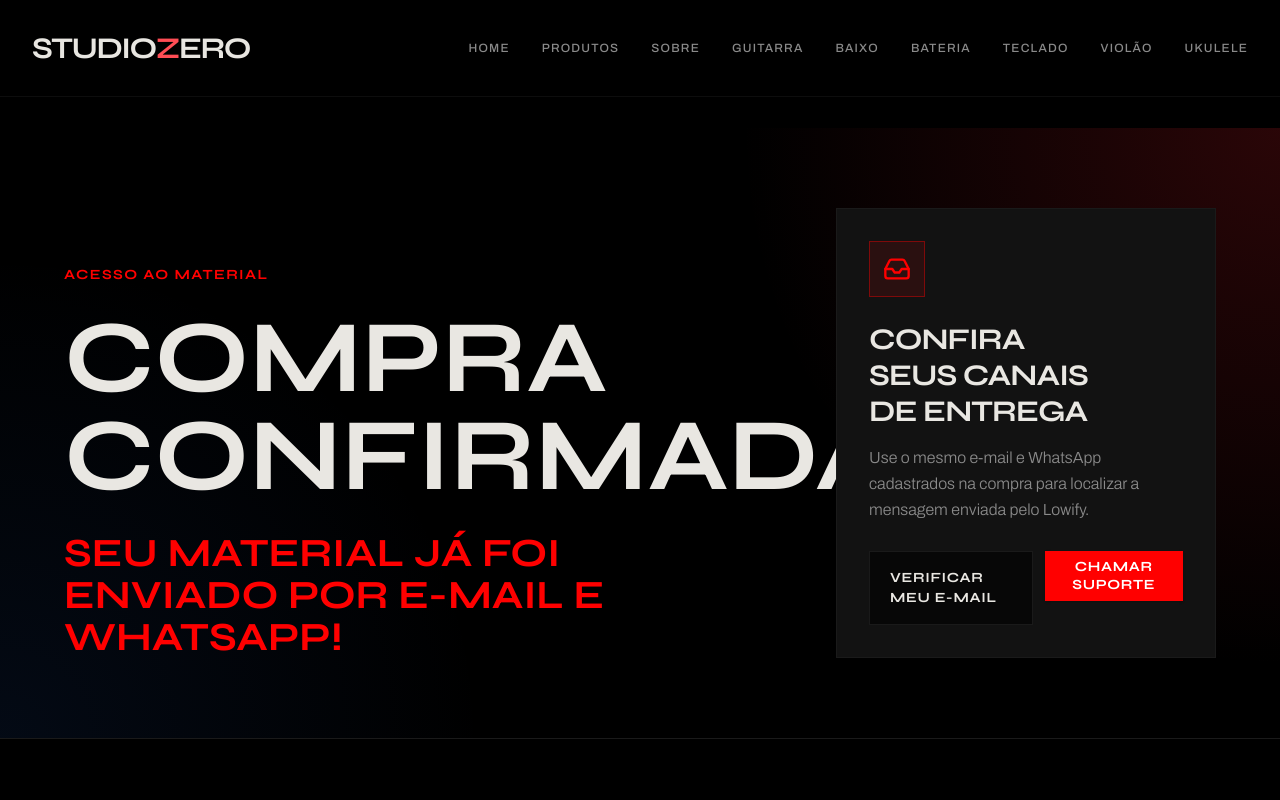
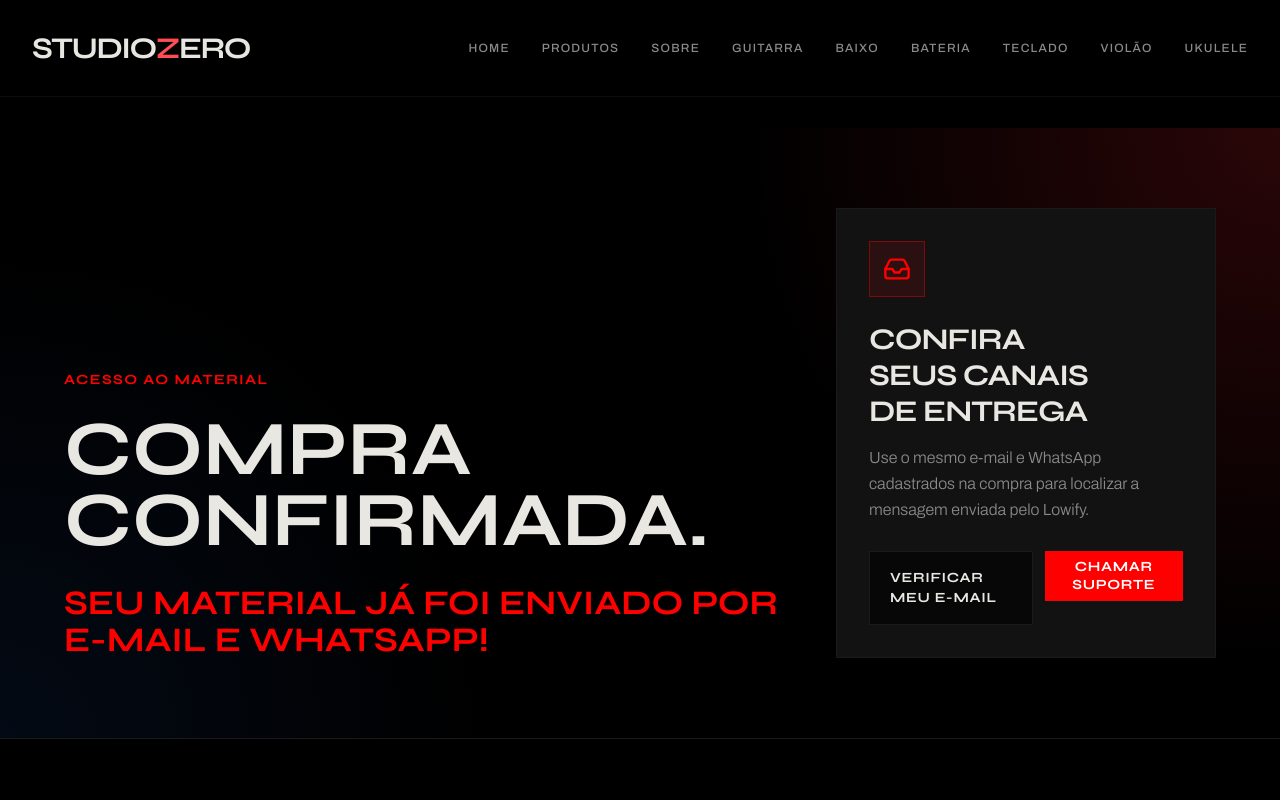
Before and after one commit to Tiffanylimaa/studiozero, a React (Vite) app in the folder apps/web/: page /acesso-material in a window 1280 px wide. Shown: the top 800 px of the page. Built offline with nearby package versions, Linux system fonts and the light colour scheme.

Commit message:
Fix material access hero overflow

```diff
--- a/apps/web/src/pages/AcessoMaterialPage.jsx
+++ b/apps/web/src/pages/AcessoMaterialPage.jsx
@@ -72,19 +72,20 @@ function AcessoMaterialPage() {
         <section className="relative overflow-hidden border-b border-border px-6 py-14 md:py-20">
           <div className="absolute inset-0 bg-[radial-gradient(circle_at_top_right,rgba(232,32,42,0.18),transparent_38%),radial-gradient(circle_at_bottom_left,rgba(34,96,204,0.1),transparent_34%)] pointer-events-none" />
           <div className="relative max-w-6xl mx-auto grid grid-cols-1 lg:grid-cols-[minmax(0,1fr)_380px] gap-10 xl:gap-14 lg:items-end">
-            <div>
+            <div className="min-w-0">
               <p className="text-primary font-syne uppercase tracking-widest text-sm mb-6">
                 Acesso ao material
               </p>
-              <h1 className="font-syne font-bold text-[clamp(3.25rem,8vw,6.5rem)] leading-[0.95] tracking-normal mb-7 max-w-3xl">
-                Compra confirmada.
+              <h1 className="font-syne font-bold text-[clamp(3.1rem,6vw,5.1rem)] leading-[0.92] tracking-normal mb-7 max-w-[680px]">
+                <span className="block">Compra</span>
+                <span className="block">confirmada.</span>
               </h1>
-              <p className="font-syne font-bold uppercase text-primary text-[clamp(1.5rem,4vw,2.5rem)] leading-[1.05] tracking-normal max-w-4xl">
+              <p className="font-syne font-bold uppercase text-primary text-[clamp(1.35rem,3vw,2.15rem)] leading-[1.08] tracking-normal max-w-[720px]">
                 Seu material já foi enviado por e-mail e WhatsApp!
               </p>
             </div>
 
-            <div className="bg-card border border-border p-6 md:p-8">
+            <div className="min-w-0 bg-card border border-border p-6 md:p-8">
               <div className="w-14 h-14 border border-primary/40 bg-primary/10 flex items-center justify-center text-primary mb-6">
                 <Inbox className="w-7 h-7" />
               </div>
```
